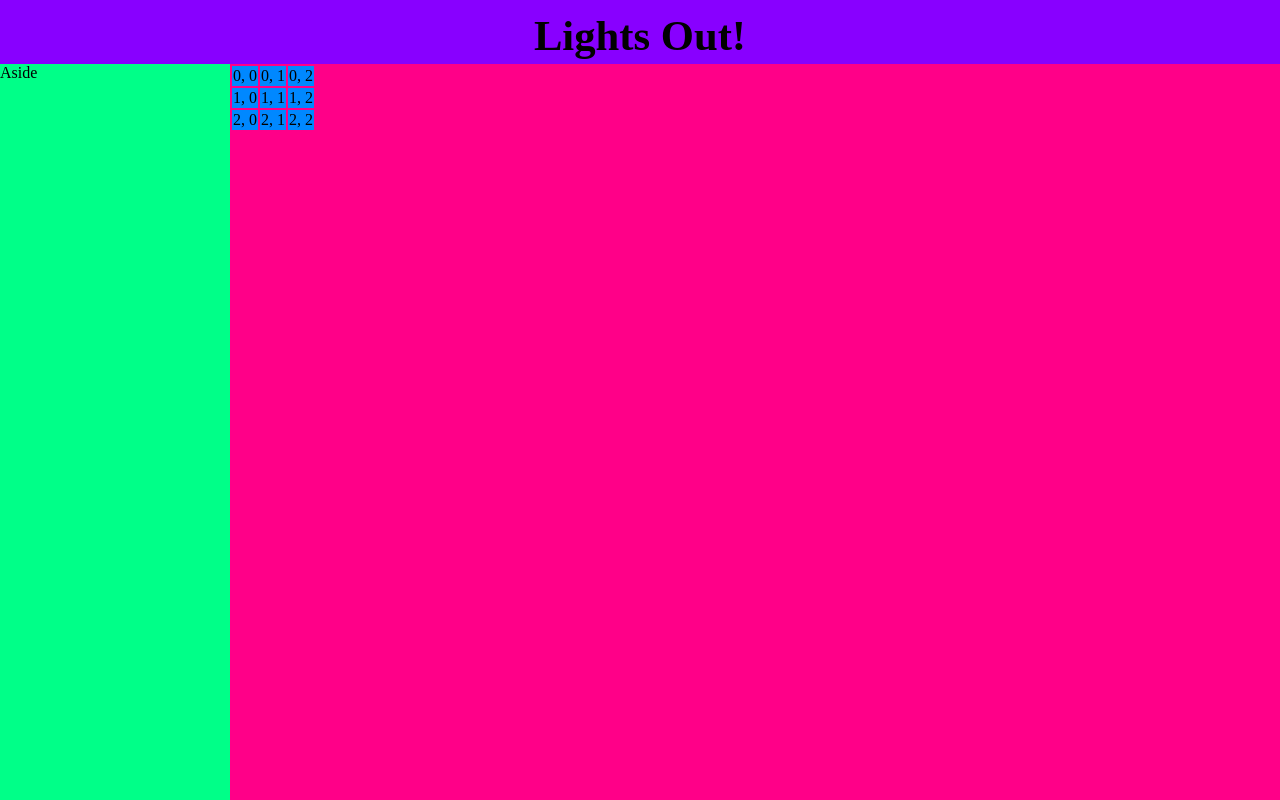
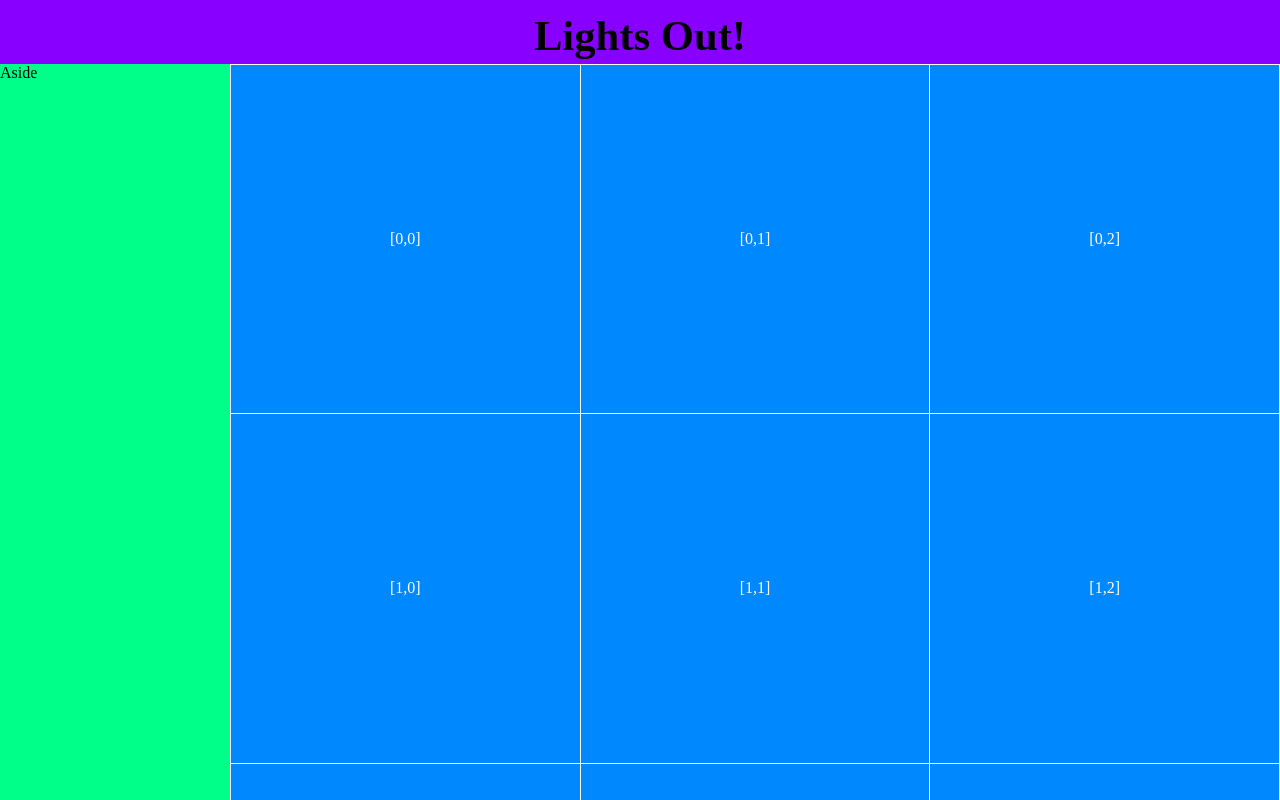
Before and after one commit to fourier-space/Computing-2-Week-3, a website with bundled scripts: page web-app/index.html in a window 1280 px wide. Shown: the top 800 px of the page. Built offline with nearby package versions, Linux system fonts and the light colour scheme.

Commit message:
Week 4.3

```diff
--- a/web-app/default.css
+++ b/web-app/default.css
@@ -1,9 +1,16 @@
 :root
 {
     --aside-width: 230px;
+    --column-count: 1; /* Set in main.js */
     --header-font-size: 32pt;
     --header-height: 64px;
     --header-padding: 0.25em;
+    --row-count: 1; /* Set in main.js */
+}
+
+*
+{
+    box-sizing: border-box;
 }
 
 body
@@ -46,7 +53,19 @@ main
     width: calc(100% - var(--aside-width));
 }
 
+table
+{
+    aspect-ratio: var(--column-count) / var(--row-count);
+    border-collapse: collapse;
+    width: 100%;
+}
+
 td
 {
     background-color: #08f;
+    border: 1px solid white;
+    color: white;
+    height: calc(100% / var(--row-count));
+    text-align: center;
+    width: calc(100% / var(--column-count));
 }
--- a/web-app/index.html
+++ b/web-app/index.html
@@ -18,20 +18,7 @@
 
 <main>
     <table>
-        <tr>
-            <td>0, 0</td>
-            <td>0, 1</td>
-            <td>0, 2</td>
-        </tr>
-        <tr>
-            <td>1, 0</td>
-            <td>1, 1</td>
-            <td>1, 2</td>
-        </tr>
-        <tr>
-            <td>2, 0</td>
-            <td>2, 1</td>
-            <td>2, 2</td>
-        </tr>
+        <tbody id="game-grid">
+        </tbody>
     </table>
 </main>
--- a/web-app/main.js
+++ b/web-app/main.js
@@ -1,5 +1,27 @@
-import Connect4 from "Connect4.js";
+// import Connect4 from "./Connect4.js";
+import R from "./ramda.js";
 
-// Table things, stuff for the UI.
+const row_count = 3;
+const column_count = 3;
 
-// Use the Connect 4 module;
+document.documentElement.style.setProperty("--row-count", row_count);
+document.documentElement.style.setProperty("--column-count", column_count);
+
+const game_grid = document.getElementById("game-grid");
+
+R.range(0, row_count).forEach(function (row_index) {
+    const tr = document.createElement("tr");
+    game_grid.append(tr);
+
+    R.range(0, column_count).forEach(function (column_index) {
+        const td = document.createElement("td");
+        tr.append(td);
+        td.textContent = `[${row_index},${column_index}]`;
+
+        td.onclick = function () {
+            document.querySelector("aside").textContent = (
+                `Row: ${row_index}, Column: ${column_index}`
+            );
+        };
+    });
+});
```
